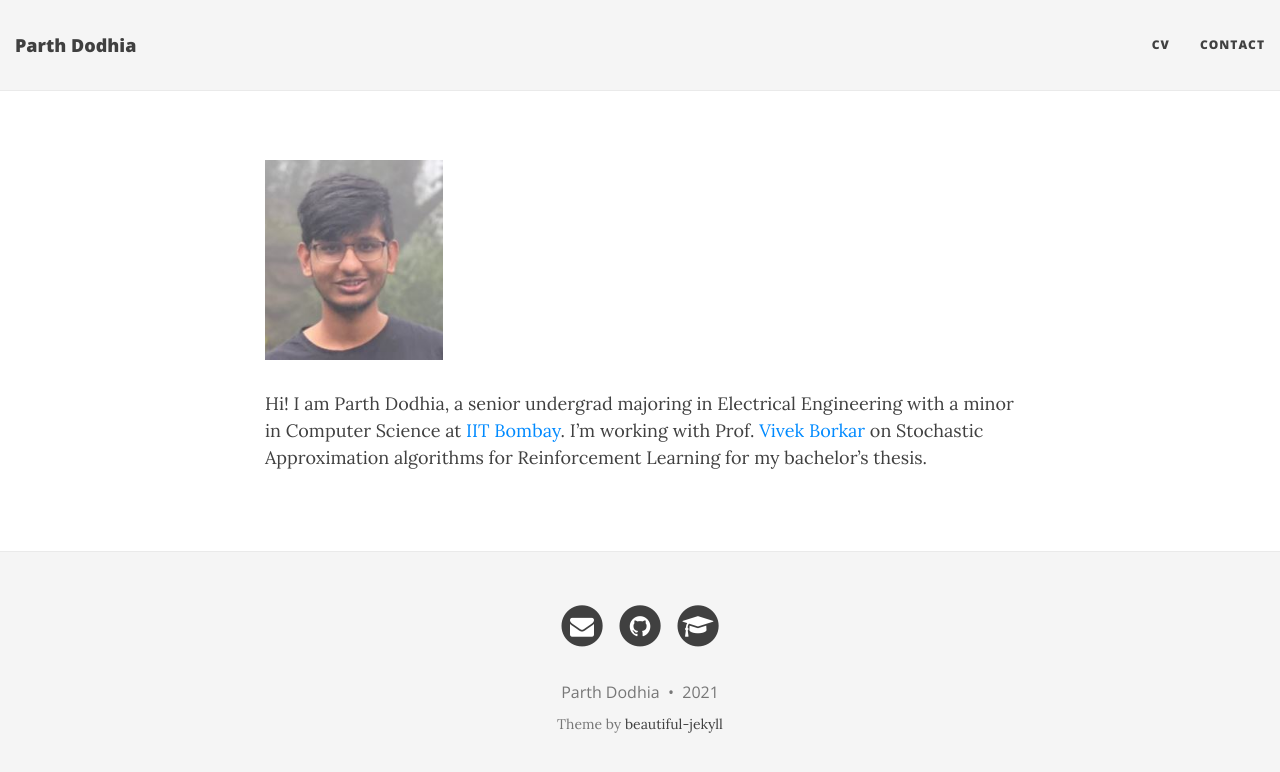
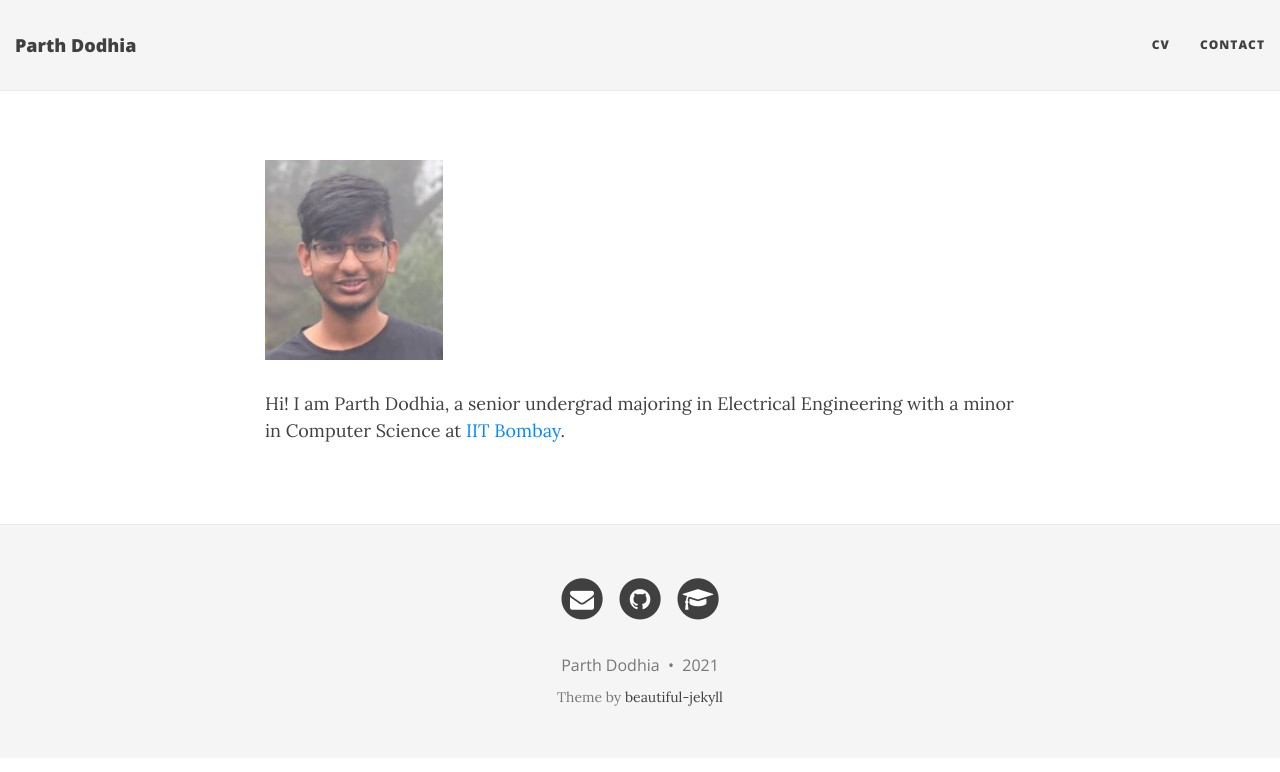
Before and after one commit to pdudeia/pdudeia.github.io, a Jekyll site: the page built from index.md, in a window 1280 px wide. Shown: the top 772 px of the page. Built offline with Jekyll 4.4.1, drawn with Linux system fonts in a browser that asks for light colours; nearby versions of some CDN libraries.

Commit message:
Update index.md

```diff
--- a/index.md
+++ b/index.md
@@ -9,4 +9,3 @@ layout: page
 <img src="/MHBLWR-photo.JPG" alt="Parth" style="max-width:241px;max-height:200px">
 
 Hi! I am Parth Dodhia, a senior undergrad majoring in Electrical Engineering with a minor in Computer Science at [IIT Bombay](https://www.ee.iitb.ac.in/).
-I'm working with Prof. [Vivek Borkar](https://www.ee.iitb.ac.in/web/people/faculty/home/borkar) on Stochastic Approximation algorithms for Reinforcement Learning for my bachelor's thesis.
```
